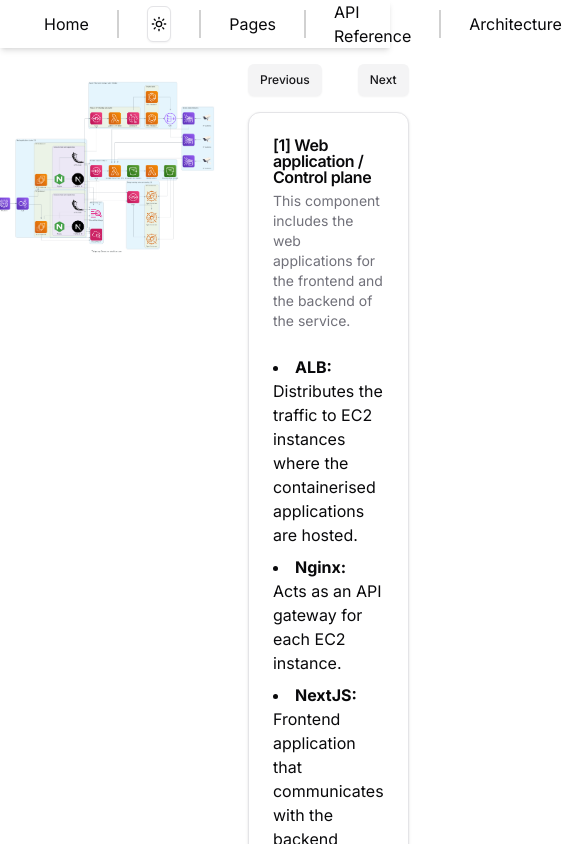
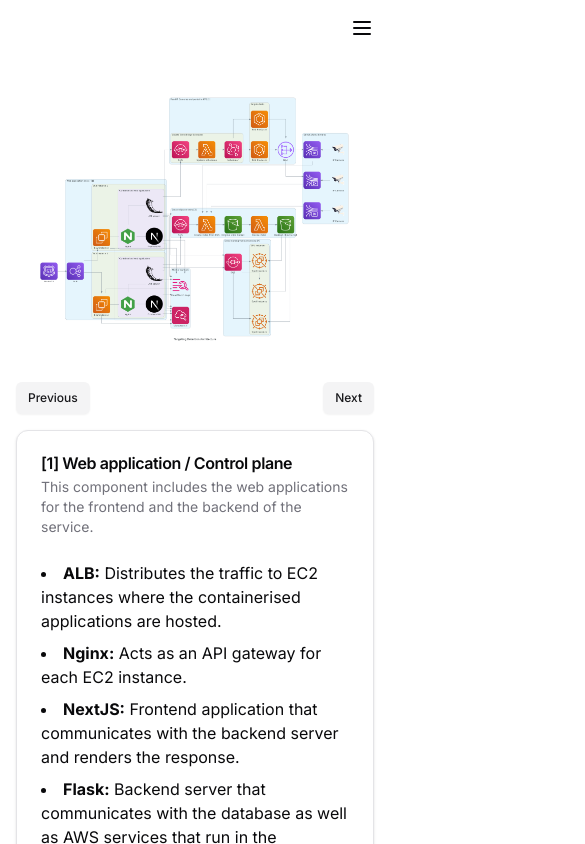
Before and after one commit to isacyoo/TD_demo, a Next.js app: page /architecture in a window 390 px wide. Shown: the top 844 px of the page, 585 px wide, since content can reach past the window. Built offline with nearby package versions, Linux system fonts and the light colour scheme.

Commit message:
responsive done

```diff
--- a/src/app/architecture/page.js
+++ b/src/app/architecture/page.js
@@ -1,10 +1,12 @@
+"use client"
+
 import Architecture from "@/components/architecture/Architecture";
 import ImageMagnifier from "@/components/common/ImageMagnifier";
 
 export default function ArchitecturePage({ children }) {
     return (
-        <div className="my-4 mx-4 flex items-start justify-center gap-4">
-            <ImageMagnifier src="/tailgating_detection_architecture.png" />
+        <div className="my-4 mx-4 flex items-start justify-center gap-4 flex-col lg:flex-row">
+            <ImageMagnifier src="/tailgating_detection_architecture.png" width={window.innerWidth >= 768 ? 70 : 100}/>
             <Architecture />
         </div>
     )
--- a/src/app/pages/layout.js
+++ b/src/app/pages/layout.js
@@ -8,7 +8,7 @@
             <SidebarProvider>
                 <PagesSidebar />
                 <SidebarTrigger />
-                <div className='m-8 w-1/2'>
+                <div className='m-8 w-full md:w-1/2'>
                     {children}
                 </div>
             </SidebarProvider>
--- a/src/components/common/NavBar.js
+++ b/src/components/common/NavBar.js
@@ -1,10 +1,27 @@
 import Link from 'next/link'
 import ModeToggle from "@/components/common/ModeToggle";
 import PagesDropdown from "./PagesDropdown";
+import {
+    Sheet,
+    SheetContent,
+    SheetHeader,
+    SheetTitle,
+    SheetTrigger,
+  } from "@/components/ui/sheet"
+import { Menu } from 'lucide-react';
 
 export default function NavBar() {
     return (
-        <div className='flex items-center w-auto h-12 p-4 shadow-md'>
+        <>
+            <NavBarWide />
+            <NavBarNarrow />
+        </>
+    )
+}
+
+function NavBarWide() {
+    return (
+        <div className='items-center w-auto h-12 p-4 shadow-md hidden lg:flex'>
             <Link href ='/' className='ml-7'>
                 Home
             </Link>
@@ -24,4 +41,33 @@
             </div>
         </div>
     )
-  }
+}
+
+function NavBarNarrow() {
+    return (
+        <Sheet>
+            <div className='flex lg:hidden justify-end p-4'>
+                <SheetTrigger>
+                    <Menu />
+                </SheetTrigger>
+            </div>
+            <SheetContent side="right">
+                <SheetHeader className="flex items-center justify-between flex-row mt-4">
+                    <SheetTitle className="mt-2">Menu</SheetTitle>
+                    <ModeToggle />
+                </SheetHeader>
+                <div className='flex flex-col items-start w-full h-full p-4'>
+                    <Link href ='/' className='my-4 border-b-2 border-b-primary'>
+                        Home
+                    </Link>
+                    <PagesDropdown underline/>
+                    <Link href='/api-reference' className='my-4 border-b-2 border-b-primary'>API Reference</Link>
+                    <Link href='/architecture' className='my-4 border-b-2 border-b-primary'>Architecture</Link>
+                    <Link href='/erd' className='my-4 border-b-2 border-b-primary'>ERD</Link>
+                    <Link href='/demo' className='my-4 border-b-2 border-b-primary'>Start Demo</Link>
+
+                </div>
+            </SheetContent>
+        </Sheet>
+    )
+}
--- a/src/components/common/PagesDropdown.js
+++ b/src/components/common/PagesDropdown.js
@@ -18,10 +18,10 @@
     { name: "Members", href: "/pages/members"}
 ]
 
-export default function PagesDropdown() {
+export default function PagesDropdown({ underline }) {
     return (
         <DropdownMenu>
-            <DropdownMenuTrigger>Pages</DropdownMenuTrigger>
+            <DropdownMenuTrigger className={underline ? "border-b-2 border-primary my-2" : ""}>Pages</DropdownMenuTrigger>
             <DropdownMenuContent>
                 <DropdownMenuLabel>Pages</DropdownMenuLabel>
                 <DropdownMenuSeparator />
--- a/src/components/home/Home.js
+++ b/src/components/home/Home.js
@@ -32,7 +32,7 @@
     return (
         <>
             <LandingPageHeader />
-            <div className="flex items-start justify-center space-x-4 my-6 flex-col lg:flex-row">
+            <div className="flex items-start justify-center space-x-4 my-6 flex-col md:flex-row">
                 <LeftPanel />
                 <RightPanel />
             </div>
@@ -42,7 +42,7 @@
 
 function LeftPanel() {
     return (
-        <div className="flex flex-col w-full lg:w-2/5 items-center justify-center h-auto">
+        <div className="flex flex-col w-full md:w-2/5 items-center justify-center h-auto">
             <TopLeftCard />
             <br />
             <BottomLeftCard />
@@ -52,7 +52,7 @@
 
 function RightPanel() {
     return (
-        <div className="flex flex-col w-full lg:w-3/5 items-center justify-center h-auto">
+        <div className="flex flex-col w-full md:w-3/5 items-center justify-center h-auto">
             <TopRightPanel />
             <br />
             <BottomRightPanel />
--- a/src/components/home/LandingPageHeader.js
+++ b/src/components/home/LandingPageHeader.js
@@ -10,8 +10,8 @@
         <div className="mx-12 my-16 w-5/6">
             <h1 className="text-4xl font-bold text-primary">AI-Powered Tailgating Detection by Hwan Yoo</h1>
             <Separator className="my-4" />
-            <div className="flex items-center justify-between flex-col lg:flex-row space-y-4 lg:space-y-0">
-                <p className="text-lg text-primary/80">
+            <div className="flex items-center justify-between flex-col md:flex-row space-y-4 md:space-y-0">
+                <p className="text-lg text-primary/80 mx-4">
                     Enhance security with our AI-powered solution, TAILDET-AI
                 </p>
                 <QuickLinks />
```
